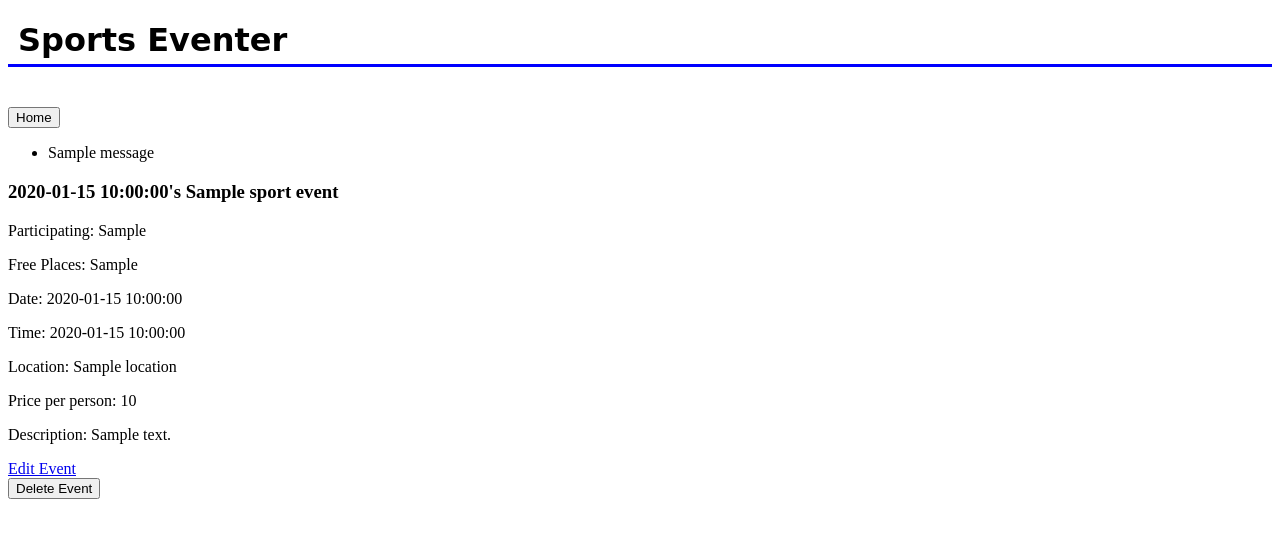
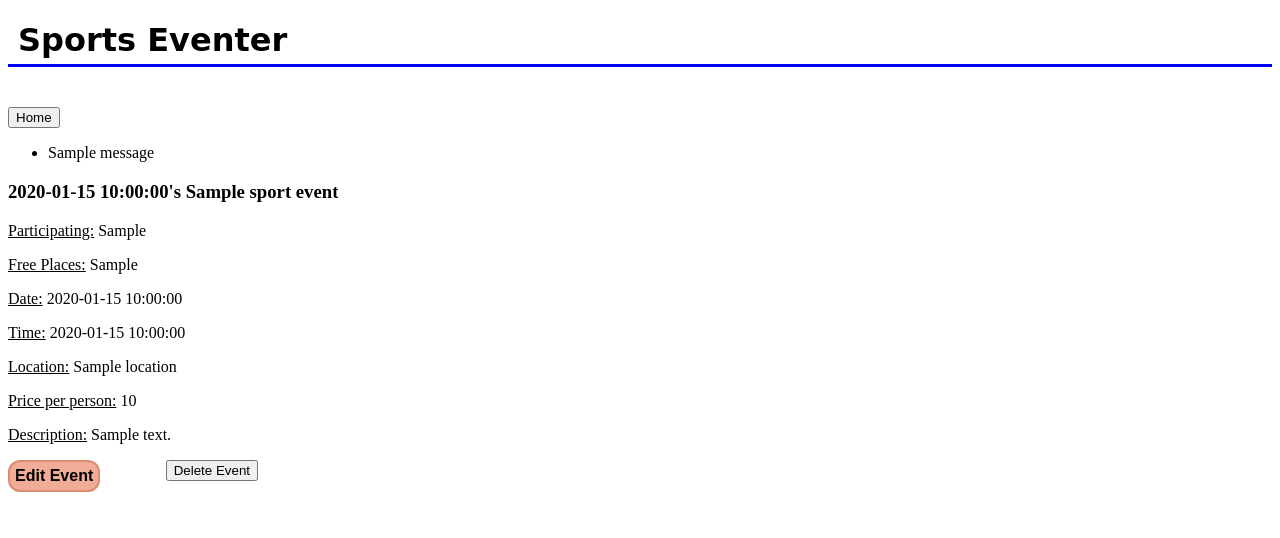
Before and after one commit to AntonioK180/SportsEventer, a Flask app: template templates/event.html in a window 1280 px wide. Shown: the top 538 px of the page. Run offline with Flask 2, Linux system fonts and the light colour scheme; the template is opened without the code that fills it: most values are stand-ins (such as "Sample title", 1, 10 or a date in 2020); one stand-in notice (Sample message) is shown; parts of the project's set-up code (start-up, migrations or seed data) failed here and were passed over.

Commit message:
Changed up files names to be more conventional.

```diff
--- a/app.py
+++ b/app.py
@@ -75,10 +75,19 @@ def logout():
     session.pop('username', None)
     return redirect('/')
 
+
 @app.route('/myProfile')
 def myProfile():
     currentUser = User.get_user_by_username(session['username'])
+
     return render_template('myProfile.html', user=currentUser)
+
+
+@app.route('/myProfile/<int:user_id>/edit')
+def editProfile(user_id):
+    user = User.get_user_by_id(user_id)
+
+    return render_template('editProfile.html')
 
 
 @app.route('/newEvent', methods=['GET', 'POST'])
--- a/static/event.css
+++ b/static/event.css
@@ -1,8 +1,32 @@
-label, input{
-  display: inline-block;
-  vertical-align: baseline;
+#bottomNavigation{
+  width: 250px;
 }
 
-form{
-  width: 700px;
+#bottomNavigation > form{
+  float: right;
 }
+
+#bottomNavigation > a{
+  float: left;
+  font-family: sans-serif;
+  text-decoration: none;
+  font-weight: bolder;
+  color: black;
+  border-radius: 12px;
+  border: 2px solid #db8b72;
+  background-color: #f0ac97;
+  padding: 5px;
+}
+
+#bottomNavigation > a:hover{
+  color: #f0ac97;
+  background-color: black;
+}
+
+h1{
+  font-family: 'Brush Script MT', cursive;
+  margin-bottom: 40px;
+  padding-bottom: 5px;
+  padding-left: 10px;
+  border-bottom: 3px solid blue;
+}
--- /dev/null
+++ b/static/newEvent.css
@@ -0,0 +1,3 @@
+body{
+  background-color: red;
+}
--- a/templates/event.html
+++ b/templates/event.html
@@ -2,7 +2,7 @@
 <html>
     <head>
         <title>Event</title>
-        <link rel="stylesheet" type="text/css" href="{{ url_for('static', filename='home.css') }}">
+        <link rel="stylesheet" type="text/css" href="{{ url_for('static', filename='event.css') }}">
     </head>
     <body>
       <h1> Sports Eventer </h1>
@@ -23,18 +23,21 @@
 
       <div>
         <h3>{{event.created_by}}'s {{event.sport}} event</h3>
-        <p>Participating: {{event.people_participating}}</p>
-        <p>Free Places: {{event.people_needed}}</p>
-        <p>Date: {{event.date}}</p>
-        <p>Time: {{event.time}}</p>
-        <p>Location: {{event.location}}</p>
-        <p>Price per person: {{event.price}}</p>
-        <p>Description: {{event.description}}</p>
+        <p><u>Participating:</u> {{event.people_participating}}</p>
+        <p><u>Free Places:</u> {{event.people_needed}}</p>
+        <p><u>Date:</u> {{event.date}}</p>
+        <p><u>Time:</u> {{event.time}}</p>
+        <p><u>Location:</u> {{event.location}}</p>
+        <p><u>Price per person:</u> {{event.price}}</p>
+        <p><u>Description:</u> {{event.description}}</p>
       </div>
 
-      <a href="/events/{{event.event_id}}/edit">Edit Event</a>
-      <form action="/events/{{event.event_id}}/delete" method="post">
-        <button type="submit">Delete Event</button>
-      </form>
+      <div id="bottomNavigation">
+        <a href="/events/{{event.event_id}}/edit">Edit Event</a>
+        <form action="/events/{{event.event_id}}/delete" method="post">
+          <button type="submit">Delete Event</button>
+        </form>
+      </div>
+
     </body>
 </html>
--- a/templates/myProfile.html
+++ b/templates/myProfile.html
@@ -3,6 +3,10 @@
     <head>
         <title>Home</title>
     </head>
+    <header>
+      <button type="button" onclick="window.location='/'">Home</button>
+      <a href="/myProfile/{{user.user_id}}/edit">Edit Profile</a>
+    </header>
     <body>
       <h1> Sports Eventer </h1>
       <header>
--- a/templates/newEvent.html
+++ b/templates/newEvent.html
@@ -2,7 +2,7 @@
 <html>
     <head>
         <title>Create an Event</title>
-        <link rel="stylesheet" type="text/css" href="{{ url_for('static', filename='event.css') }}">
+        <link rel="stylesheet" type="text/css" href="{{ url_for('static', filename='newEvent.css') }}">
     </head>
     <body>
       <h1> Sports Eventer </h1>
```
Also changed, not shown: templates/editProfile.html (added, +24 -0 lines), user.py (+12 -0 lines).
